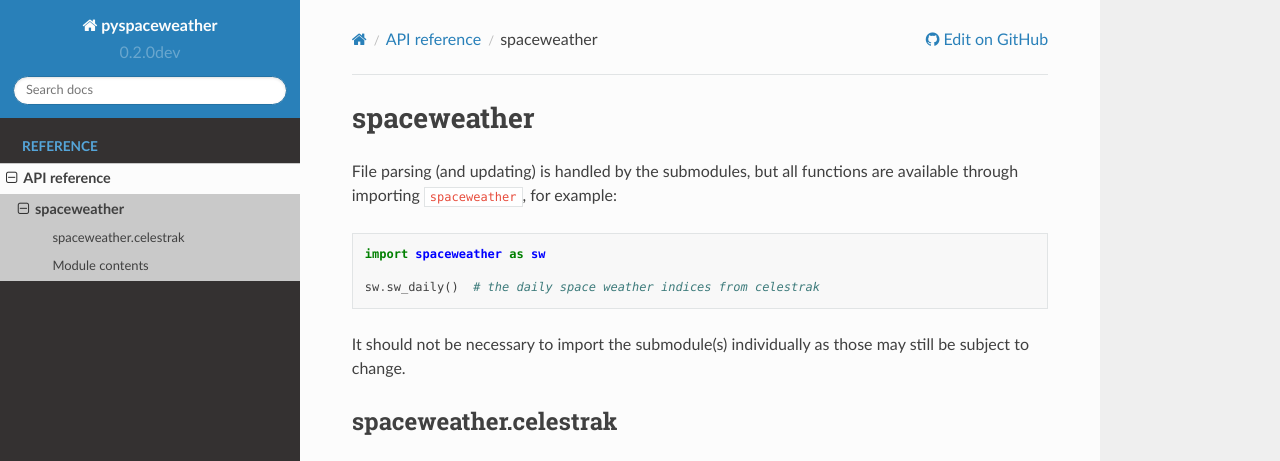
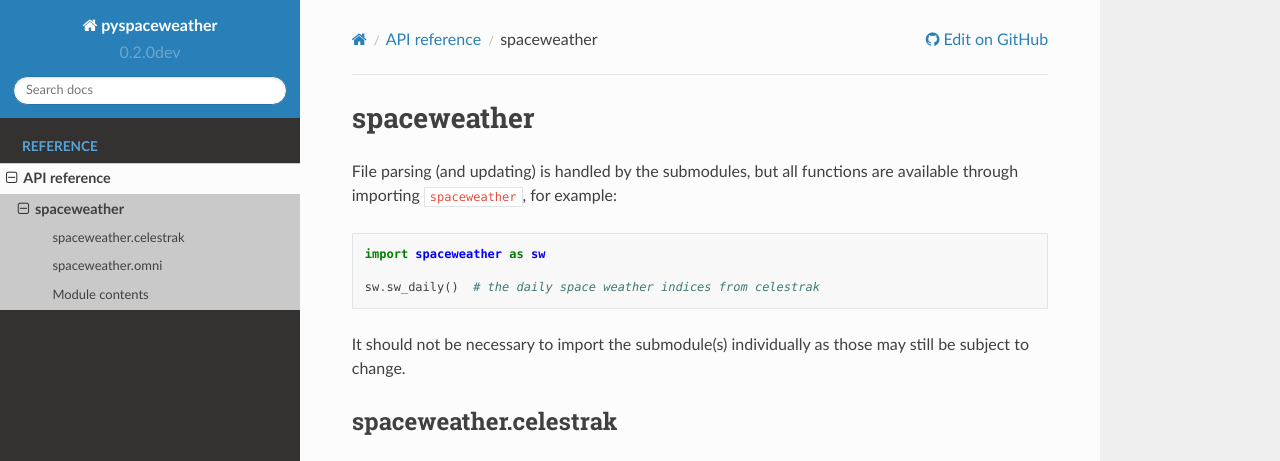
Before and after one commit to st-bender/pyspaceweather, a Sphinx documentation site: the page built from docs/reference/spaceweather.rst, in a window 1280 px wide and 1110 px high. Shown: the top 461 px of the window. Built offline with Sphinx 7.4.7 and the Read the Docs theme 2.0.0, drawn with Linux system fonts in a browser that asks for light colours; grey boxes are pictures that could not be loaded.

Commit message:
docs: Include OMNI API
Includes the OMNI autodocs in the API reference.

```diff
--- a/docs/reference/spaceweather.rst
+++ b/docs/reference/spaceweather.rst
@@ -24,6 +24,13 @@
    :undoc-members:
    :show-inheritance:
 
+spaceweather.omni
+-----------------
+
+.. automodule:: spaceweather.omni
+   :members:
+   :undoc-members:
+   :show-inheritance:
 
 Module contents
 ---------------
```
